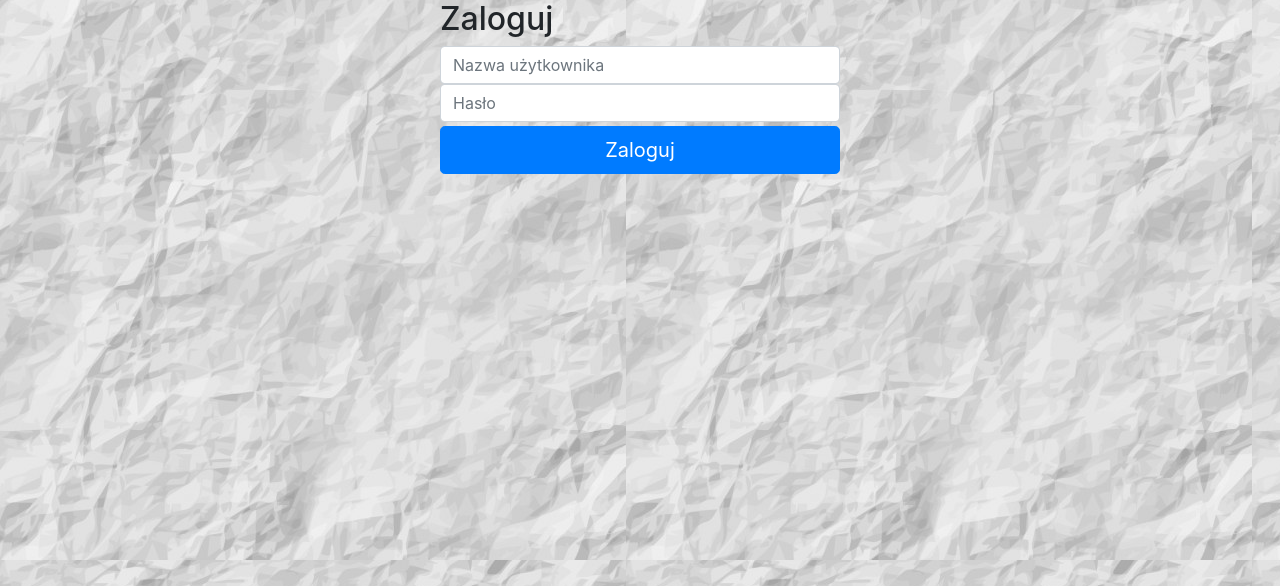
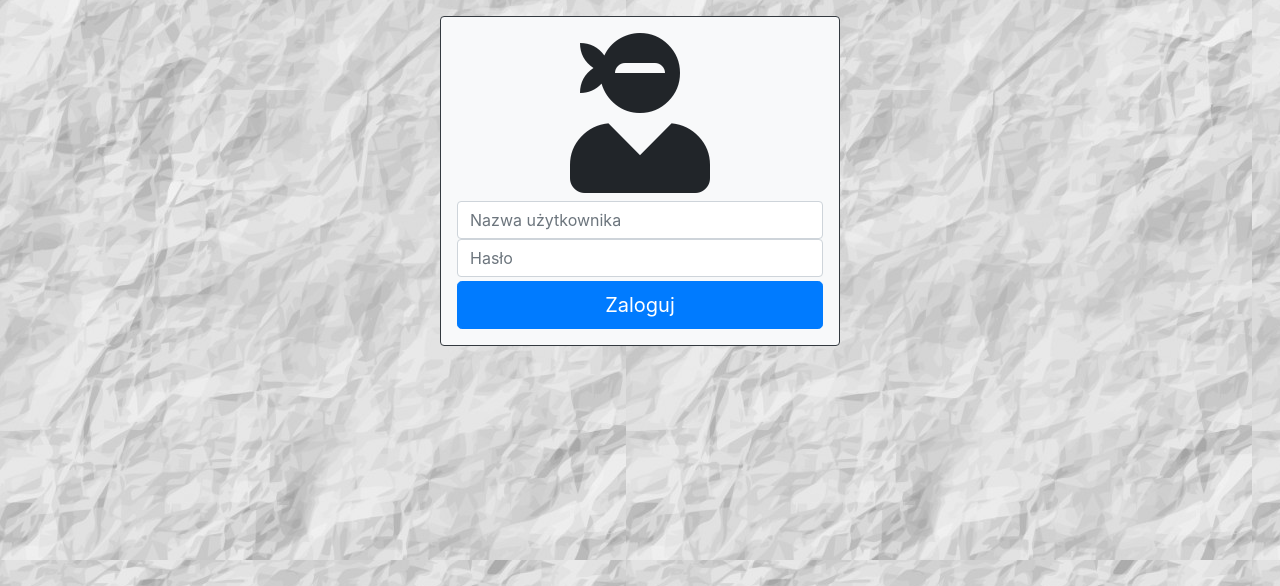
Before and after one commit to piter1316/porownywarka, a Django app: page /accounts/login/ in a window 1280 px wide. Shown: the part 66-652 px from the top of the page. Run offline with Django 3.2, Linux system fonts and the light colour scheme; parts of the project's set-up code (start-up, migrations or seed data) failed here and were passed over; some libraries are stand-ins or nearby versions.

Commit message:
new login form layout

```diff
--- a/accounts/templates/accounts/login.html
+++ b/accounts/templates/accounts/login.html
@@ -4,9 +4,11 @@
 
   <div class="container">
 
-    <form class="form-signin d-block mx-auto" action="{% url 'accounts:login' %}" method="post" style="max-width:400px;">
-      <h2 class="form-signin-heading">Zaloguj</h2>
+    <form class="form-signin d-block mx-auto mt-3 bg-light p-3 border border-dark rounded" action="{% url 'accounts:login' %}" method="post" style="max-width:400px;">
+      <h2 class="text-center"><i class="fas fa-user-ninja fa-5x"></i></h2>
+
       {% csrf_token %}
+
       {{form.username}}
       {{form.password}}
       {% if form.errors %}
```
